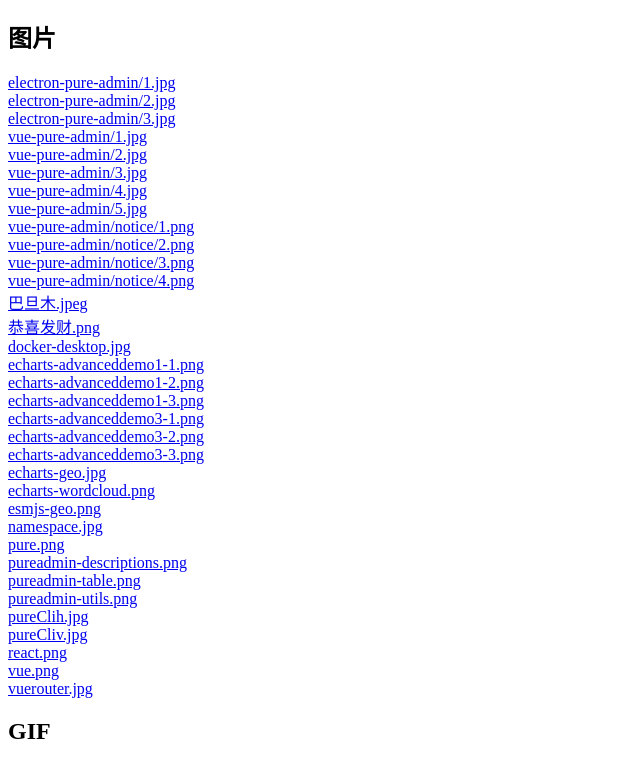
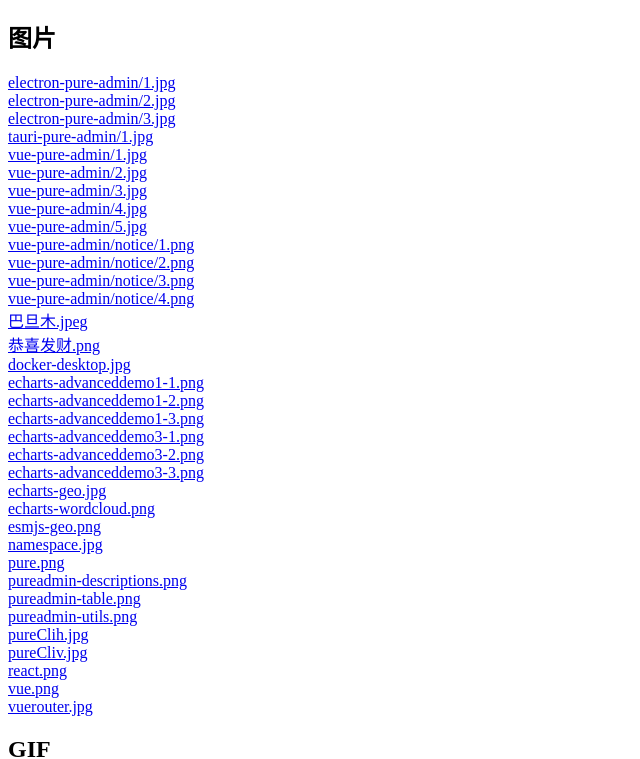
Before and after one commit to xiaoxian521/hyperlink, a plain HTML site: page index.html in a window 1280 px wide. Shown: the part 55-814 px from the top of the page, without its empty margins (0-640 px from the left). Drawn offline with Linux system fonts and the light colour scheme.

Commit message:
chore: update

```diff
--- a/index.html
+++ b/index.html
@@ -18,6 +18,7 @@
 						"electron-pure-admin/1.jpg",
 						"electron-pure-admin/2.jpg",
 						"electron-pure-admin/3.jpg",
+						"tauri-pure-admin/1.jpg",
 						"vue-pure-admin/1.jpg",
 						"vue-pure-admin/2.jpg",
 						"vue-pure-admin/3.jpg",
```
Also changed, not shown: README.md, img/tauri-pure-admin/1.jpg (added).
